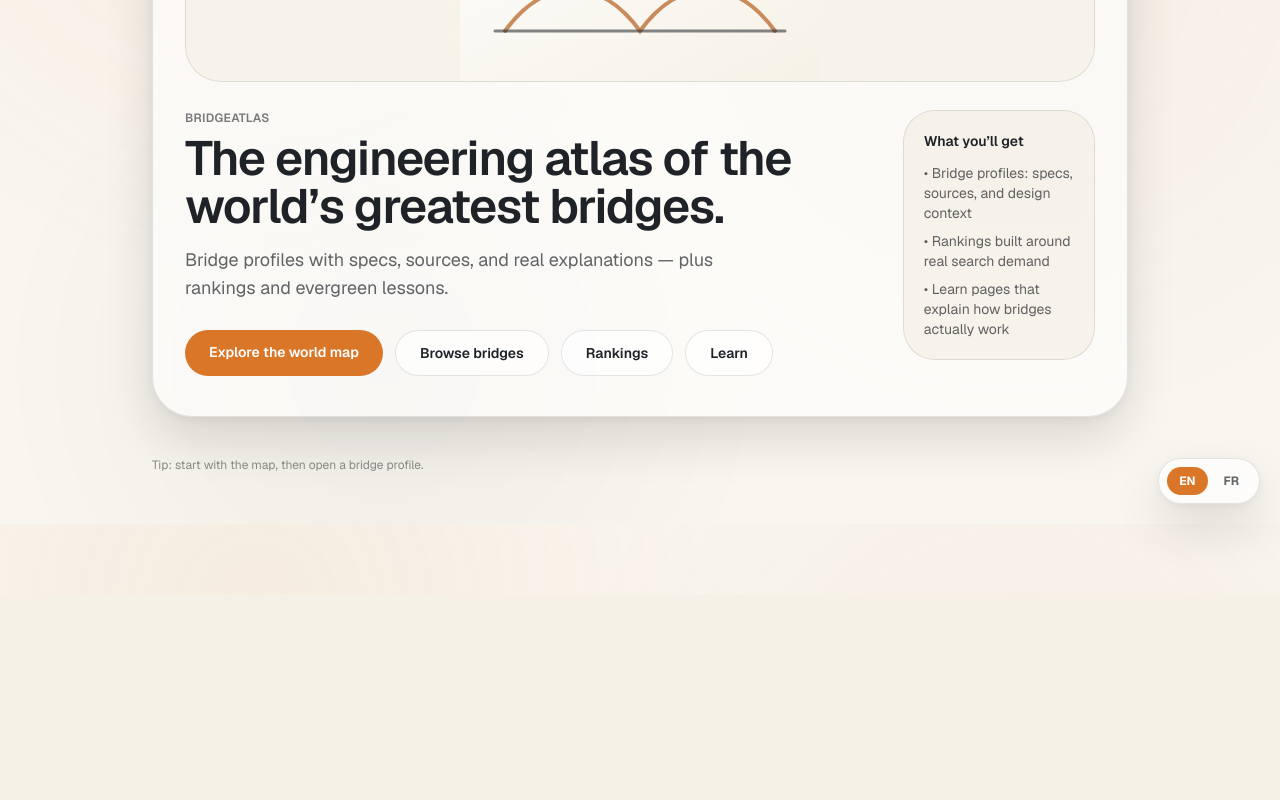
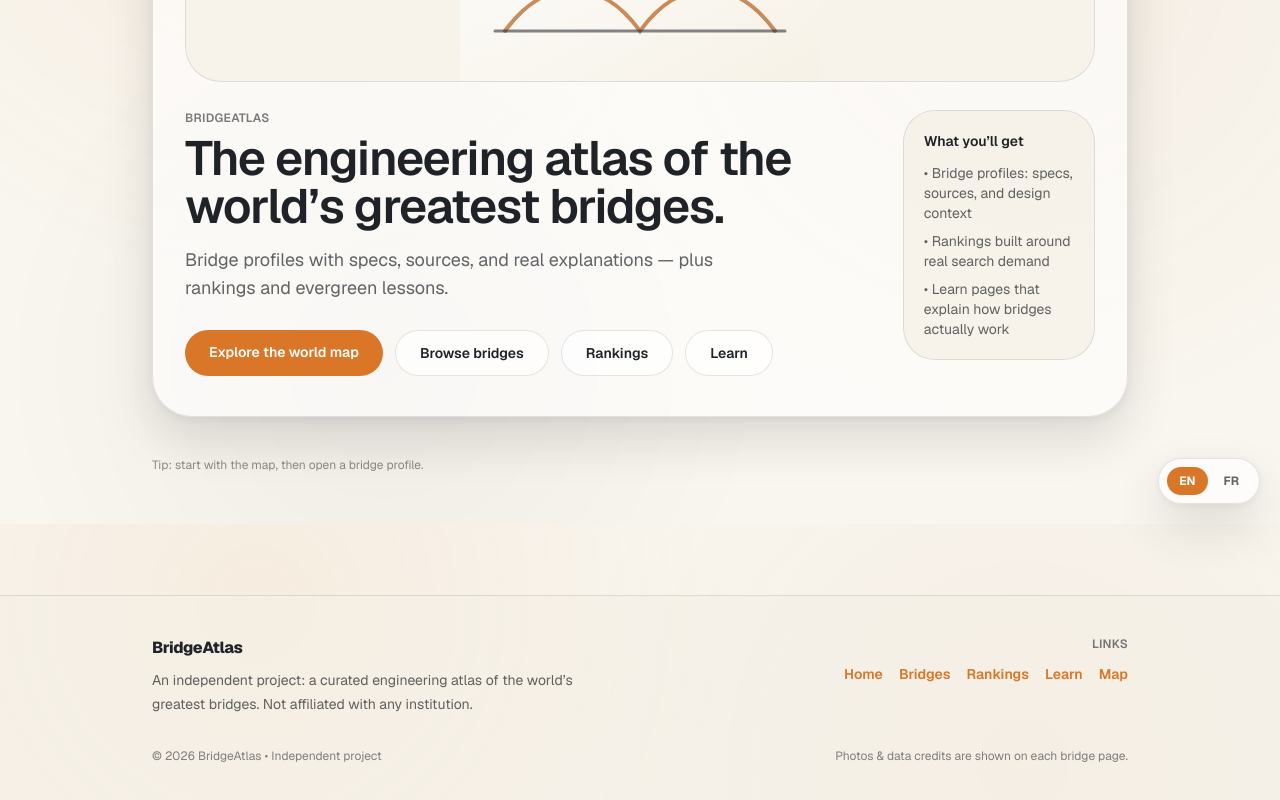
Before and after one commit to Yondoff/bridgeatlas, a Next.js app: page / in a window 1280 px wide. Shown: the part 276-1076 px from the top of the page. Before the commit the page ends 871 px from the top, so only its background shows below. Built offline with nearby package versions, Linux system fonts and the light colour scheme; no server answers; a web font is replaced by a local one.

Commit message:
Update UI details

```diff
--- a/src/app/layout.tsx
+++ b/src/app/layout.tsx
@@ -3,6 +3,7 @@ import { Geist, Space_Grotesk, Barlow_Condensed } from "next/font/google";
 import "./globals.css";
 import { BridgeProvider } from "@/components/BridgeContext";
 import SiteHeader from "@/components/SiteHeader";
+import SiteFooter from "@/components/SiteFooter";
 import LanguageToggle from "@/components/LanguageToggle";
 import { SITE_NAME, SITE_URL } from "@/lib/site";
 
@@ -60,6 +61,7 @@ export default function RootLayout({
         <BridgeProvider>
           <SiteHeader />
           {children}
+          <SiteFooter />
           <LanguageToggle />
         </BridgeProvider>
       </body>
--- /dev/null
+++ b/src/components/SiteFooter.tsx
@@ -0,0 +1,49 @@
+import Link from "next/link";
+
+export default function SiteFooter() {
+  return (
+    <footer className="border-t border-black/10 bg-paper/60">
+      <div className="mx-auto max-w-5xl px-6 py-10">
+        <div className="grid gap-8 sm:grid-cols-2">
+          <div>
+            <div className="font-extrabold tracking-tight text-ink">BridgeAtlas</div>
+            <p className="mt-2 text-sm text-ink/70 leading-6 max-w-md">
+              An independent project: a curated engineering atlas of the world’s greatest bridges.
+              Not affiliated with any institution.
+            </p>
+          </div>
+
+          <div className="sm:text-right">
+            <div className="text-xs font-semibold tracking-wide text-ink/60">LINKS</div>
+            <div className="mt-3 flex sm:justify-end flex-wrap gap-x-4 gap-y-2 text-sm">
+              <Link className="text-accent font-semibold hover:text-accentDeep" href="/">
+                Home
+              </Link>
+              <Link className="text-accent font-semibold hover:text-accentDeep" href="/bridges">
+                Bridges
+              </Link>
+              <Link className="text-accent font-semibold hover:text-accentDeep" href="/rankings">
+                Rankings
+              </Link>
+              <Link className="text-accent font-semibold hover:text-accentDeep" href="/learn">
+                Learn
+              </Link>
+              <Link className="text-accent font-semibold hover:text-accentDeep" href="/map">
+                Map
+              </Link>
+            </div>
+          </div>
+        </div>
+
+        <div className="mt-8 flex flex-col sm:flex-row gap-3 sm:items-center sm:justify-between text-xs text-ink/55">
+          <div>
+            © {new Date().getFullYear()} BridgeAtlas • Independent project
+          </div>
+          <div>
+            Photos & data credits are shown on each bridge page.
+          </div>
+        </div>
+      </div>
+    </footer>
+  );
+}
```
